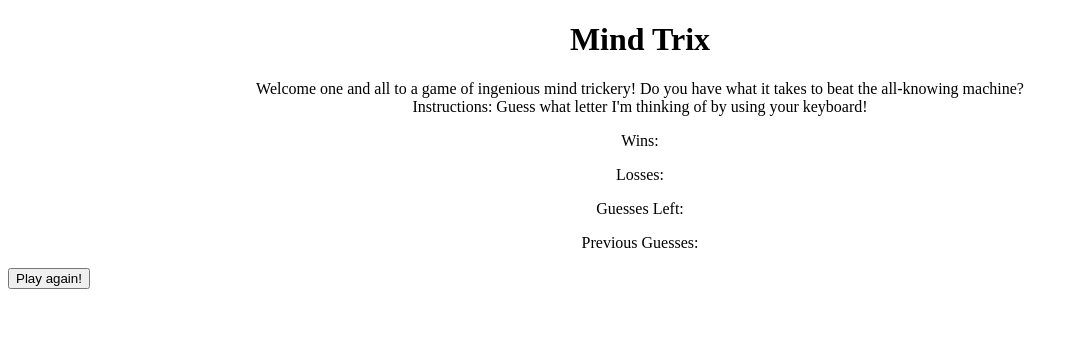
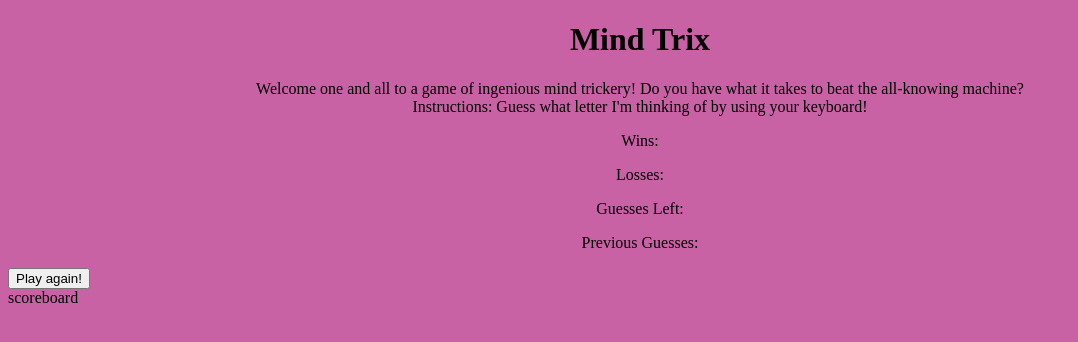
Before and after one commit to Lula27/week-3-game, a PHP site: page /index.html in a window 1280 px wide. Shown: the top 342 px of the page, without its empty margins (0-1078 px from the left). Run offline with PHP 8.4, Linux system fonts and the light colour scheme.

Commit message:
added background color

```diff
--- a/assets/css/style.css
+++ b/assets/css/style.css
@@ -5,3 +5,7 @@ h1 {
 p {
 	text-align: center;
 }
+
+body {
+	background-color: #c961A5;
+}
--- a/assets/javascript/game.js
+++ b/assets/javascript/game.js
@@ -11,7 +11,7 @@
 		8. Provide optional "Play again" button to restart game */
 
 
-alert("Welcome to Mind Trix! Click OK to begin.");
+//alert("Welcome to Mind Trix! Click OK to begin.");
 
 var choice = 'abcdefghijklmnopqrstuvwxyz'.split(''),  winners ='asdfghjkl'.split('');
 console.log(choice, winners);
@@ -20,3 +20,39 @@ var wins = 0;
 var losses = 0;
 var guessesLeft = 5;
 var guessesSoFar = [];
+console.log(wins, losses, guessesLeft, guessesSoFar);
+
+document.write('scoreboard');
+
+function displayResults () {
+	var display = document.querySelector(".scoreboard");
+	var string = '<p>Guesses so far:' + guessesSoFar + '</p>';
+	string += '<p>Guesses left:' + guessesLeft + '</p>';
+	string += '<p>Wins:' + wins + '</p>';
+	string += '<p>Losses:' + losses + '</p>';
+
+	display.innerTML = string;
+}
+
+
+document.onkeyup = function(event){
+	var key = event.key;
+
+	if(choice.indexOf(key) === 1){
+		return;
+	}
+
+	var computer = winners[Math.floor(Math.random()*winners.length)];
+		if (key === computer){
+			guessesSoFar = [];
+			wins++;
+			displayResults(guessesSoFar, guessesLeft, wins, losses);
+
+		}
+		else{
+			guessesSoFar.push(key);
+			guessesLeft--;
+			losses++;
+			displayResults(guessesSoFar, guessesLeft, wins, losses);
+		}
+	}
--- a/index.html
+++ b/index.html
@@ -23,7 +23,7 @@ Style: Boehemian Circus Freak Era; music, videos, enchantment to dress up-->
 
 
 
-<div class="points">
+<div class="scoreboard">
 	<p id="Wins">Wins:</p>
 	<p id= "Losses">Losses:</p>
 	<p id="Left">Guesses Left:</p>
```
